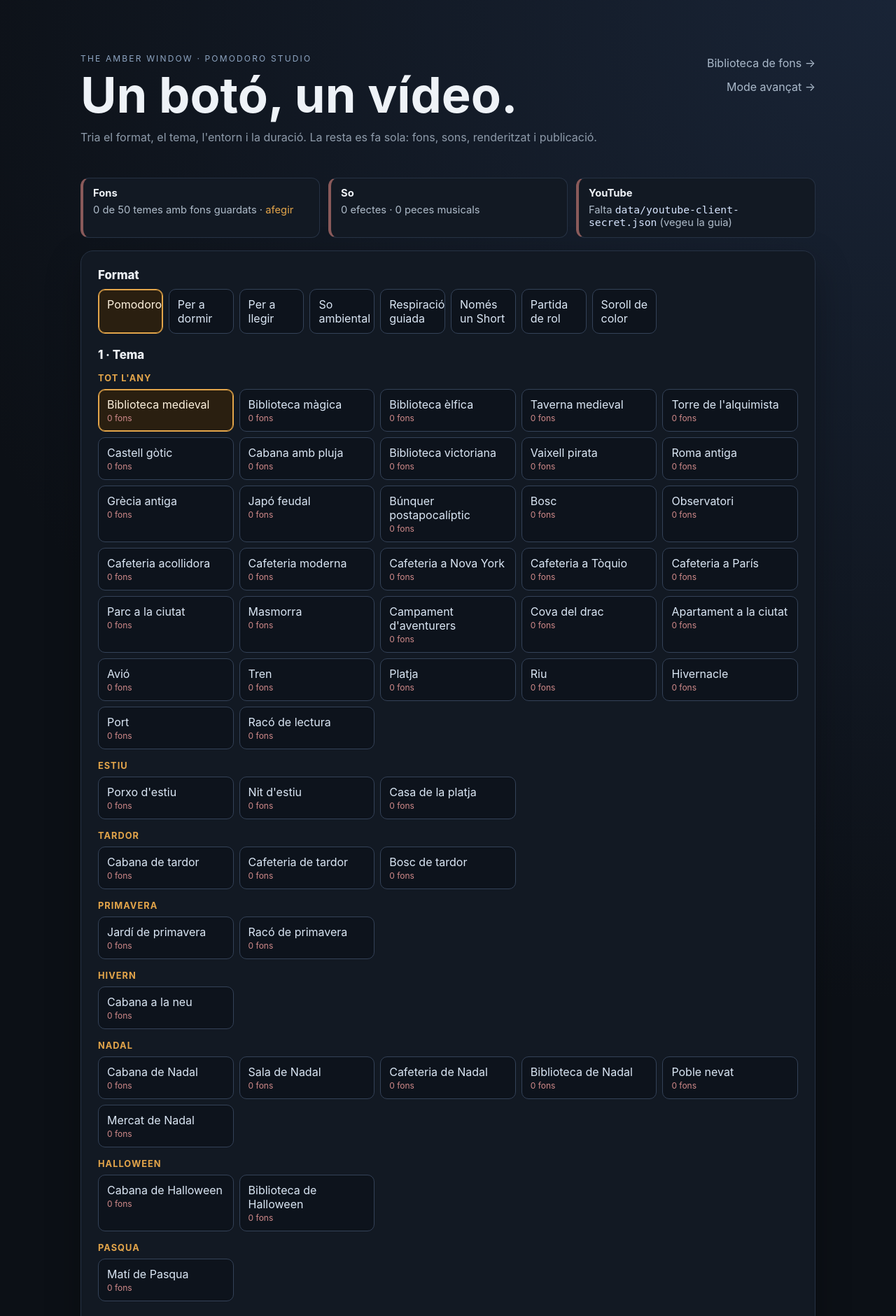
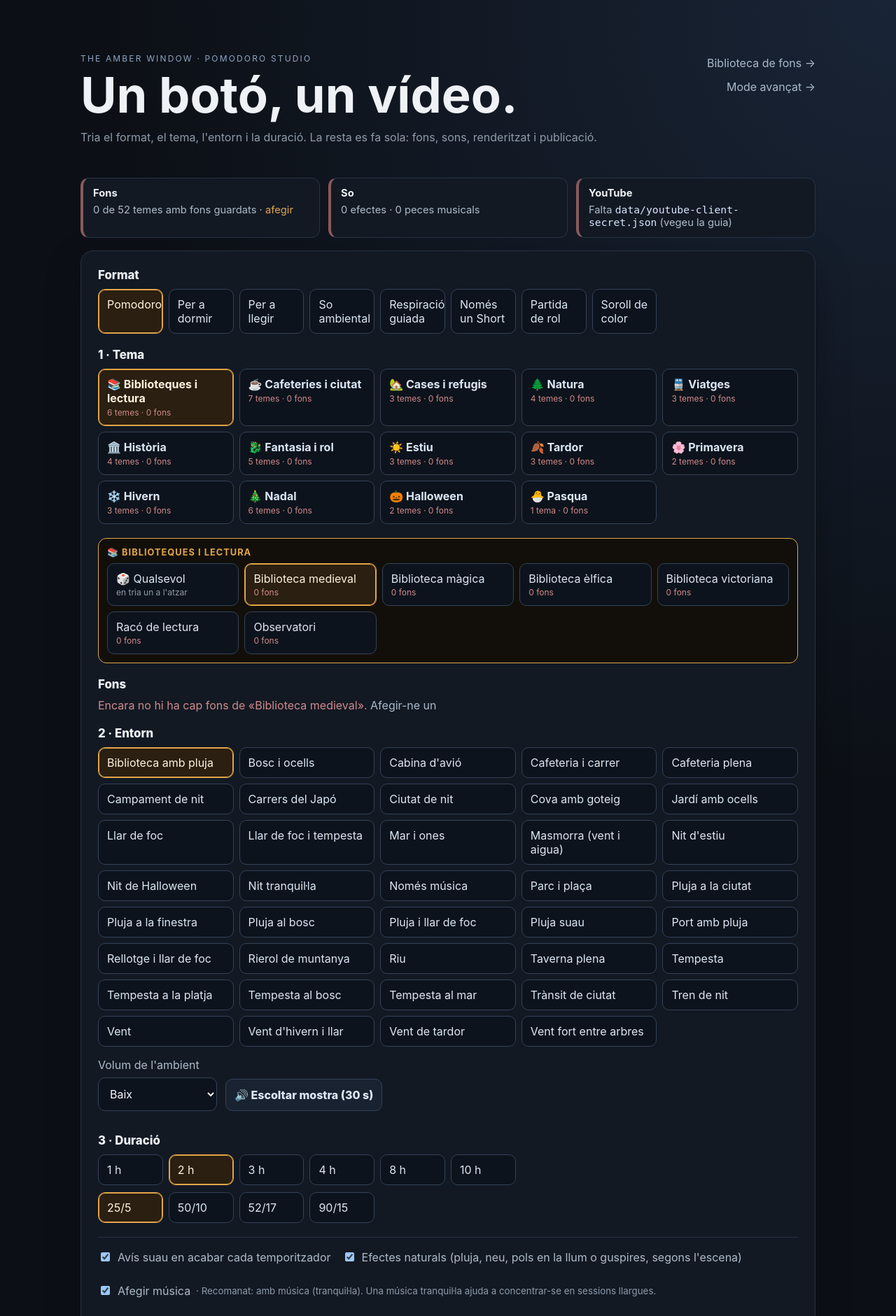
Before and after one commit to jossanmar9/pomodoro-studio, a FastAPI app: page / in a window 1280 px wide. Shown: the top 1881 px of the page at 70% size. Run offline with FastAPI, Linux system fonts and the light colour scheme; tables that the repository leaves empty hold one stand-in row (values such as "Sample post"); some libraries are stand-ins or nearby versions.

Commit message:
Temes en quadres per tipus, estació i festa; dos temes d'hivern
- 14 quadres (Biblioteques, Cafeteries, Cases, Natura, Viatges, Història, Fantasia, estacions i festes)
- En prémer un quadre s'obrin els seus temes, amb «Qualsevol» per a triar-ne un a l'atzar
- Temes nous: Cafeteria d'hivern i Bosc nevat (amb neu)
- Un fons és del tema més concret («bosc-nevat-…» ja no apareix en «Bosc»)

Co-Authored-By: Claude Opus 5.5 <noreply@anthropic.com>
Claude-Session: https://claude.ai/code/session_015ihZ6XpoMtNF54sWe5qrSo

```diff
--- a/app/main.py
+++ b/app/main.py
@@ -29,7 +29,7 @@ from app.services.power import power
 from app.services.autopilot import cleanup_published_videos, autopilot, run_summary, short_missing, youtube_connected
 from app.services.background_library import library as background_library
 from app.services.breathing import DURATIONS as BREATH_DURATIONS, PATTERNS as BREATH_PATTERNS
-from app.services.autopilot_plan import environments_by_label, grouped_themes, music_advice, MUSIC_STYLES, music_style as music_style_for, music_tracks, AMBIENCE_LEVELS, AUTO_THEMES, FORMATS, NOISE_COLORS, NOISE_ENVIRONMENT, PRIMARY_AMBIENCE_LOUDNESS, DURATION_CHOICES, ENVIRONMENTS, POMODORO_CHOICES, PRIVACY_CHOICES, build_preview_command, choose_ambience, find_backgrounds, load_catalog
+from app.services.autopilot_plan import environments_by_label, group_themes, grouped_themes, music_advice, MUSIC_STYLES, music_style as music_style_for, music_tracks, AMBIENCE_LEVELS, AUTO_THEMES, FORMATS, NOISE_COLORS, NOISE_ENVIRONMENT, PRIMARY_AMBIENCE_LOUDNESS, DURATION_CHOICES, ENVIRONMENTS, POMODORO_CHOICES, PRIVACY_CHOICES, build_preview_command, choose_ambience, find_backgrounds, load_catalog
 from app.themes import THEMES, publication_theme
 
 RESOLUTIONS={"1920x1080","2560x1440"}; STATUSES={"DRAFT","QUEUED","GENERATING","COMPLETED","FAILED","CANCELLED"}; OUTPUT_FILES={"video.mp4","thumbnail.jpg","title.txt","description.txt","chapters.txt","tags.txt","metadata.json","publication-package.zip"}
@@ -222,7 +222,7 @@ def auto_home(request:Request,error:str=Query("")):
     except Exception: logging.getLogger(__name__).exception("Ha fallat la neteja de vídeos publicats")
     gallery={group["theme"]:[{k:item[k] for k in ("name","url","format","environment")} for item in group["items"]] for group in background_library()}
     themes=[{"name":t,"backgrounds":len(gallery.get(t,[]))} for t in AUTO_THEMES]
-    theme_groups=[{"name":g,"themes":[{"name":t,"backgrounds":len(gallery.get(t,[]))} for t in ts]} for g,ts in grouped_themes()]
+    theme_groups=[{"name":g,"icon":icon,"backgrounds":sum(len(gallery.get(t,[])) for t in ts),"themes":[{"name":t,"backgrounds":len(gallery.get(t,[]))} for t in ts]} for g,icon,ts in grouped_themes()]
     environments=[{"key":k,"label":e.label} for k,e in environments_by_label()]
     counts={"ambience":len(catalog().ambience),"music":len(catalog().music)}
     return templates.TemplateResponse(request,"auto.html",{
@@ -237,6 +237,12 @@ def auto_home(request:Request,error:str=Query("")):
 @app.post("/auto")
 def auto_create(theme:str=Form(...),environment:str=Form(""),duration_minutes:int=Form(...),pomodoro:str=Form("25/5"),privacy:str=Form("public"),publish:str=Form(""),music:str=Form(""),music_style:str=Form(""),chime:str=Form(""),ambience_level:int=Form(0),ambience_files:str=Form(""),format:str=Form("pomodoro"),noise:str=Form(""),dim:str=Form(""),motion:str=Form(""),breath:str=Form(""),shorts:str=Form(""),background:str=Form(""),shutdown:str=Form(""),delete_after:str=Form("")):
     if format not in FORMATS: raise HTTPException(400,"Format no vàlid")
+    choices=group_themes(theme)
+    if choices is not None:
+        # «Qualsevol» d'un quadre: un tema a l'atzar, millor si ja té fons.
+        if not choices: raise HTTPException(400,"Ambientació no vàlida")
+        ready=[t for t in choices if find_backgrounds(settings.assets_dir/"backgrounds",t)]
+        theme,background=random.choice(ready or choices),""
     if theme not in AUTO_THEMES: raise HTTPException(400,"Ambientació no vàlida")
     if format=="soroll":
         if noise not in NOISE_COLORS: raise HTTPException(400,"Color de soroll no vàlid")
@@ -276,10 +282,16 @@ def auto_status():
     return {"runs":_recent_runs(),"youtube_connected":youtube_connected(),"shutdown":power.status()}
 
 
+def _advice_theme(theme:str)->str:
+    """Per a la recomanació i la mostra, un grup es tracta com el seu primer tema."""
+    choices=group_themes(theme)
+    return choices[0] if choices else theme
+
+
 @app.get("/api/auto/music-advice")
 def auto_music_advice(format:str=Query("pomodoro"),environment:str=Query(""),theme:str=Query("")):
     if format not in FORMATS: raise HTTPException(400,"Format no vàlid")
-    return music_advice(format,environment,theme)
+    return music_advice(format,environment,_advice_theme(theme))
 
 
 @app.post("/auto/{run_id}/short")
@@ -355,7 +367,7 @@ def auto_preview(theme:str=Form(""),environment:str=Form(""),ambience_level:int=
         if env.noise: noise_color=env.noise
     if env is not None and env.music and format!="ambient" and (music or not env.layers):
         names=load_catalog(settings.audio_catalog)
-        style=music_style if music_style in MUSIC_STYLES else music_style_for(format,environment,theme)
+        style=music_style if music_style in MUSIC_STYLES else music_style_for(format,environment,_advice_theme(theme))
         tracks=music_tracks(settings.assets_dir/"music",style,names) or music_tracks(settings.assets_dir/"music","calma",names)
         if tracks: track=rng.choice(tracks)
     folder=_preview_dir()
--- a/app/services/fonts.py
+++ b/app/services/fonts.py
@@ -62,6 +62,8 @@ THEME_FONTS: dict[str, FontStyle] = {
     "Parc a la ciutat": FontStyle("Parc", CORMORANT, CORMORANT),
     "Apartament a la ciutat": FontStyle("Apartament", LORA, LORA),
     "Racó de lectura": FontStyle("Llibre", PLAYFAIR, LORA),
+    "Cafeteria d'hivern": FontStyle("Hivern", COMFORTAA, COMFORTAA),
+    "Bosc nevat": FontStyle("Hivern", CORMORANT, CORMORANT),
     "Cabana de Halloween": FontStyle("Halloween", IM_FELL_SC, IM_FELL),
     "Biblioteca de Halloween": FontStyle("Halloween", CINZEL_DECO, CINZEL),
     "Matí de Pasqua": FontStyle("Pasqua", COMFORTAA, COMFORTAA),
--- a/app/services/overlays.py
+++ b/app/services/overlays.py
@@ -53,7 +53,7 @@ VIDEO_SUFFIXES = {".mp4", ".mov", ".webm", ".mkv"}
 OUTDOOR_THEMES = {"Bosc", "Parc a la ciutat", "Campament d'aventurers", "Platja", "Riu", "Port",
                   "Bosc de tardor", "Jardí de primavera", "Porxo d'estiu", "Nit d'estiu"}
 # Temes de Nadal a l'aire lliure: sempre neva.
-SNOW_THEMES = {"Poble nevat", "Mercat de Nadal"}
+SNOW_THEMES = {"Poble nevat", "Mercat de Nadal", "Bosc nevat"}
 # Temes de temporada: la capa va amb el tema (si no plou o fa tempesta a l'aire lliure).
 SEASON_THEMES = {
     "Bosc de tardor": "fulles",
--- a/app/static/auto.css
+++ b/app/static/auto.css
@@ -66,3 +66,13 @@ button.big:hover{background:#f0b862}
 .bg-picker .missing{grid-column:1/-1;color:#d08a8a;margin:0}
 .run-step.CANCELLED{color:#aebbc9}
 .theme-group{margin:6px 0 -2px;font-size:.8rem;font-weight:700;letter-spacing:.08em;text-transform:uppercase;color:#e3a54a}
+.groups{display:grid;grid-template-columns:repeat(auto-fill,minmax(190px,1fr));gap:8px}
+.group-tile{display:flex;flex-direction:column;align-items:flex-start;justify-content:flex-start;height:100%;gap:3px;text-align:left;padding:11px 12px;border:1px solid #344258;border-radius:10px;background:#0d131c;color:#dbe7f5;cursor:pointer;font:inherit}
+.group-tile b{font-weight:700}
+.group-tile small{font-size:.75rem}
+.group-tile small.missing{color:#d08a8a}
+.group-tile:hover{background:#182231}
+.group-tile.active{border-color:#e3a54a;background:#2a1f10;color:#fff3df;box-shadow:0 0 0 1px #e3a54a inset}
+.group-tile:focus-visible{outline:2px solid #e3a54a;outline-offset:2px}
+.theme-panel{margin-top:10px;padding:12px;border:1px solid #e3a54a;border-radius:12px;background:#120f0a}
+.theme-panel .theme-group{margin:0 0 8px}
--- a/app/static/auto.js
+++ b/app/static/auto.js
@@ -173,6 +173,26 @@
   reshuffle?.addEventListener("click", () => { files.value = ""; preview(false); });
   form?.querySelectorAll('input[name="environment"]').forEach((el) => el.addEventListener("change", forgetSounds));
 
+  // Temes: quadres per tipus, estació i festa; en prémer-ne un s'obrin davall els seus temes.
+  const groupTiles = [...document.querySelectorAll(".group-tile")];
+  const panels = [...document.querySelectorAll(".theme-panel")];
+  function showGroup(name, pickFirst) {
+    groupTiles.forEach((tile) => { const on = tile.dataset.group === name; tile.classList.toggle("active", on); tile.setAttribute("aria-expanded", String(on)); });
+    panels.forEach((panel) => { panel.hidden = panel.dataset.group !== name; });
+    const panel = panels.find((p) => p.dataset.group === name);
+    if (pickFirst && panel && !panel.querySelector('input[name="theme"]:checked')) {
+      const first = panel.querySelectorAll('input[name="theme"]')[1] || panel.querySelector('input[name="theme"]');
+      if (first) { first.checked = true; first.dispatchEvent(new Event("change", {bubbles: true})); }
+    }
+  }
+  function syncGroup() {
+    const checked = form?.querySelector('input[name="theme"]:checked');
+    const panel = checked?.closest(".theme-panel");
+    if (panel) showGroup(panel.dataset.group, false);
+  }
+  groupTiles.forEach((tile) => tile.addEventListener("click", () => showGroup(tile.dataset.group, true)));
+  syncGroup();
+
   // Música: recomanació segons el format, l'entorn i el tema (es marca la casella, però la pots canviar).
   const advice = document.querySelector("#music-advice");
   async function adviseMusic() {
@@ -201,6 +221,10 @@
   function renderBackgrounds() {
     if (!picker) return;
     const theme = form.querySelector('input[name="theme"]:checked')?.value || "";
+    if (theme.startsWith("grup:")) {
+      picker.innerHTML = `<p class="muted">Es triarà a l'atzar un tema de «${esc(theme.slice(5))}» i un dels seus fons.</p>`;
+      return;
+    }
     const format = currentFormat();
     const environment = form.querySelector('input[name="environment"]:checked')?.value || "";
     const previous = form.querySelector('input[name="background"]:checked')?.value || "";
@@ -226,6 +250,7 @@
       options[Math.floor(Math.random() * options.length)].checked = true;
     }
     forgetSounds();
+    syncGroup();
     renderBackgrounds();
     adviseMusic();
   });
--- a/app/templates/auto.html
+++ b/app/templates/auto.html
@@ -60,16 +60,30 @@
 
     <fieldset class="choice-block">
       <legend>1 · Tema</legend>
+      <div class="groups" id="theme-groups">
+        {% for group in theme_groups %}
+        <button type="button" class="group-tile" data-group="{{ group.name }}" aria-expanded="false">
+          <b>{{ group.icon }} {{ group.name }}</b>
+          <small class="{{ 'muted' if group.backgrounds else 'missing' }}">{{ group.themes|length }} {{ 'tema' if group.themes|length == 1 else 'temes' }} · {{ group.backgrounds }} fons</small>
+        </button>
+        {% endfor %}
+      </div>
       {% for group in theme_groups %}
       {% set first_group = loop.first %}
-      <p class="theme-group">{{ group.name }}</p>
+      <div class="theme-panel" data-group="{{ group.name }}" hidden>
+        <p class="theme-group">{{ group.icon }} {{ group.name }}</p>
         <div class="choices themes">
+          <label class="choice">
+            <input type="radio" name="theme" value="grup:{{ group.name }}" required>
+            <span>🎲 Qualsevol<small class="muted">en tria un a l'atzar</small></span>
+          </label>
           {% for t in group.themes %}
           <label class="choice">
             <input type="radio" name="theme" value="{{ t.name }}" {% if loop.first and first_group %}checked{% endif %} required>
             <span>{{ t.name }}<small class="{{ 'muted' if t.backgrounds else 'missing' }}">{{ t.backgrounds }} fons</small></span>
           </label>
           {% endfor %}
+        </div>
       </div>
       {% endfor %}
     </fieldset>
--- a/app/themes.py
+++ b/app/themes.py
@@ -28,6 +28,8 @@ THEMES: dict[str, str] = {
     "Parc a la ciutat": "City Park",
     "Apartament a la ciutat": "Cozy City Apartment",
     "Racó de lectura": "Cozy Reading Nook",
+    "Cafeteria d'hivern": "Winter Coffee Shop",
+    "Bosc nevat": "Snowy Forest",
     "Cabana de Halloween": "Halloween Cottage",
     "Biblioteca de Halloween": "Halloween Library",
     "Matí de Pasqua": "Easter Morning Cottage",
```
Also changed, not shown: app/services/autopilot_plan.py (+40 -18 lines), tests/test_autopilot.py (+22 -8 lines). Lines whose indentation alone changed are shown as unchanged.
